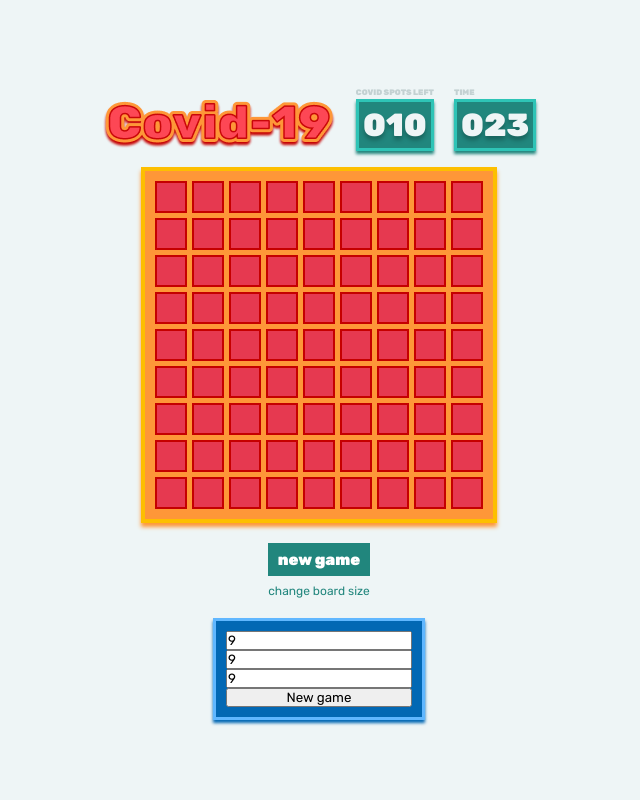
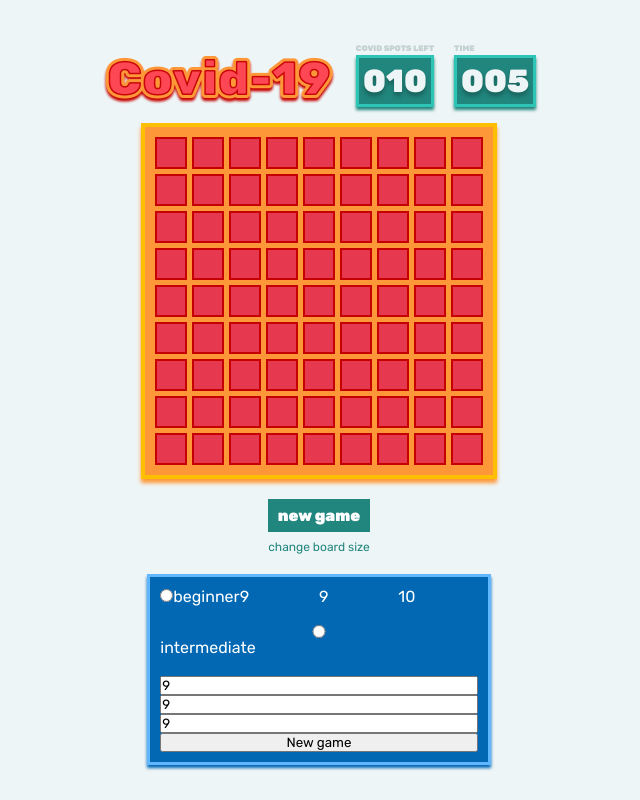
Before and after one commit to za5dwunasta/covidsweeper, a React (Create React App) app: page / in a window 1280 px wide. Shown: the whole page, without its empty margins (321-961 px from the left). Built offline with nearby package versions, Linux system fonts and the light colour scheme.

Commit message:
settings building

```diff
--- a/src/App.tsx
+++ b/src/App.tsx
@@ -1,33 +1,41 @@
-import React, { useState } from 'react';
+import React, { useState, useEffect } from 'react';
 import './App.scss';
 
 import Logo from './assets/logo.png';
 
 import Board from './layouts/Board';
-import { CellsProvider } from './context/cells-context';
 import Button from './components/Button';
 import DisplayData from './components/DisplayData';
 import { useCellsValue } from './context/cells-context';
 import Settings from './components/Settings';
 
 function App() {
-	const { bombs, live } = useCellsValue();
-	const [time, setTime] = useState<number>(0);
+	const { bombsDisplay, live, time, setTime } = useCellsValue();
+
+	useEffect(() => {
+		if (live && time < 999) {
+			const timer = setInterval(() => {
+				setTime(time + 1);
+			}, 1000);
+
+			return () => {
+				clearInterval(timer);
+			};
+		}
+	}, [live, time]);
 
 	return (
-		<CellsProvider>
 		<div className="App">
 			<div className="appname-container">
 				<img src={Logo} alt="React Logo" />
-					<DisplayData desc="COVID SPOTS LEFT" data={bombs} />
-					<DisplayData desc="time" data={23} />
+				<DisplayData desc="COVID SPOTS LEFT" data={bombsDisplay} />
+				<DisplayData desc="time" data={time} />
 			</div>
 			<Board />
 			<Button text="new game" />
 			<span className="board-settings">change board size</span>
 			<Settings />
 		</div>
-		</CellsProvider>
 	);
 }
 
--- a/src/components/Button.tsx
+++ b/src/components/Button.tsx
@@ -7,11 +7,12 @@ type ButtonProps = {
 };
 
 const Button: React.FunctionComponent<ButtonProps> = ({ text }) => {
-	const { setRefresh, setLive } = useCellsValue();
+	const { setRefresh, setLive, setTime } = useCellsValue();
 
 	const handleSubmit = (e: any) => {
 		e.preventDefault();
 		setLive(true);
+		setTime(0);
 		setRefresh(true);
 	};
 	return (
--- a/src/components/DisplayData.tsx
+++ b/src/components/DisplayData.tsx
@@ -1,5 +1,4 @@
-import { constants } from 'fs';
-import React from 'react';
+import React, { useEffect, useState } from 'react';
 import './DisplayData.scss';
 
 type DisplayDataProps = {
--- a/src/components/Settings.scss
+++ b/src/components/Settings.scss
@@ -10,4 +10,10 @@
 		display: flex;
 		flex-direction: column;
 	}
+	&__line {
+		min-width: 300px;
+		display: grid;
+		grid-template-columns: repeat(4, 1fr);
+		justify-content: space-between;
+	}
 }
--- a/src/components/Settings.tsx
+++ b/src/components/Settings.tsx
@@ -3,7 +3,7 @@ import './Settings.scss';
 import { useCellsValue } from '../context/cells-context';
 
 export default function Settings() {
-	const { setRows, setCols, setBombs, setLive, setRefresh } = useCellsValue();
+	const { setRows, setCols, setBombs, setLive, setRefresh, setTime } = useCellsValue();
 
 	const [tempCols, setTempCols] = useState<string>('9');
 	const [tempRows, setTempRows] = useState<string>('9');
@@ -19,12 +19,28 @@ export default function Settings() {
 		setRows(parseInt(tempRows));
 		setCols(parseInt(tempCols));
 		setBombs(parseInt(tempBombs));
+		setTime(0);
 		setRefresh(true);
 	};
 
 	return (
 		<div className="settings">
 			<form className="settings__form" action="">
+				<div className="settings__line">
+					<div className="setting-radio_button">
+						<input type="radio" id="beginner" name="gender" value="female" />
+						<label htmlFor="beginner">beginner</label>
+					</div>
+
+					<span>9</span>
+					<span>9</span>
+					<span>10</span>
+				</div>
+
+				<br></br>
+				<input type="radio" id="intermediate" name="gender" value="female" />
+				<label htmlFor="intermediate">intermediate</label>
+				<br></br>
 				<input
 					type="number"
 					placeholder="9"
--- a/src/context/cells-context.tsx
+++ b/src/context/cells-context.tsx
@@ -6,30 +6,39 @@ interface ICells {
 	rows: number;
 	cols: number;
 	bombs: number;
+	bombsDisplay: number;
+
 	cells: Cell[];
 	live: boolean;
 	refresh: boolean;
+	time: number;
 	setCells: (cells: Cell[]) => void;
 	setLive: (live: boolean) => void;
 	setRows: (rows: number) => void;
 	setCols: (cols: number) => void;
 	setBombs: (cols: number) => void;
 	setRefresh: (refresh: boolean) => void;
+	setTime: (time: number) => void;
+	setBombsDisplay: (bombsDisplay: number) => void;
 }
 
 const ICellsValue: ICells = {
 	rows: 9,
 	cols: 9,
 	bombs: 10,
+	bombsDisplay: 10,
 	cells: [],
 	live: false,
 	refresh: true,
+	time: 0,
 	setCells: () => {},
 	setLive: () => {},
 	setRows: () => {},
 	setCols: () => {},
 	setBombs: () => {},
 	setRefresh: () => {},
+	setTime: () => {},
+	setBombsDisplay: () => {},
 };
 
 export type Props = {
@@ -40,12 +49,15 @@ export const CellsContext = createContext<ICells>(ICellsValue);
 export const CellsProvider = ({ children }: { children: React.ReactNode }) => {
 	const [rows, setRows] = useState(9);
 	const [cols, setCols] = useState(9);
-	const [bombs, setBombs] = useState(10);
+	const [bombs, setBombs] = useState<number>(10);
+	const [bombsDisplay, setBombsDisplay] = useState<number>(10);
+
+	const [time, setTime] = useState<number>(0);
 
 	const [live, setLive] = useState(true);
 	const [refresh, setRefresh] = useState(true);
-	const { cells, setCells } = useCells(rows, cols, bombs, setRefresh, refresh);
-	console.log('context ' + cells);
+	const { cells, setCells } = useCells(rows, cols, bombs, setRefresh, refresh, setBombsDisplay);
+
 	return (
 		<CellsContext.Provider
 			value={{
@@ -55,12 +67,16 @@ export const CellsProvider = ({ children }: { children: React.ReactNode }) => {
 				cells,
 				live,
 				refresh,
+				time,
+				bombsDisplay,
 				setLive,
 				setCells,
 				setRows,
 				setCols,
 				setBombs,
 				setRefresh,
+				setTime,
+				setBombsDisplay,
 			}}
 		>
 			{children}
--- a/src/helpers/openCells.tsx
+++ b/src/helpers/openCells.tsx
@@ -13,7 +13,6 @@ export const openCells = (
 	if (_cells[index].value === ValueType.bomb) {
 		_cells.map((cell) => (cell.status = cell.value === ValueType.bomb ? StatusType.uncover : cell.status));
 		setLive(false);
-		alert('bomb!');
 	}
 	if (_cells[index].value !== ValueType.zero) {
 		_cells[index].status = StatusType.uncover;
--- a/src/hooks/useCells.tsx
+++ b/src/hooks/useCells.tsx
@@ -24,7 +24,14 @@ export type Cell = {
 	value: ValueType;
 };
 
-export function useCells(rows: number, cols: number, bombs: number = 10, setRefresh: Function, refresh: boolean) {
+export function useCells(
+	rows: number,
+	cols: number,
+	bombs: number = 10,
+	setRefresh: Function,
+	refresh: boolean,
+	setBombsDisplay: Function
+) {
 	const cellsNo: number = rows * cols;
 	const root = document.documentElement;
 	root.style.setProperty('--cols', `${cols}`);
@@ -121,8 +128,8 @@ export function useCells(rows: number, cols: number, bombs: number = 10, setRefr
 		}
 
 		setCells(_cells);
+		setBombsDisplay(bombs);
 		setRefresh(false);
-		console.log(cells);
 	}, [cols, rows, bombs, refresh]);
 
 	return { cells, setCells };
--- a/src/index.tsx
+++ b/src/index.tsx
@@ -3,12 +3,15 @@ import ReactDOM from 'react-dom';
 import './index.css';
 import App from './App';
 import reportWebVitals from './reportWebVitals';
+import { CellsProvider } from './context/cells-context';
 
 ReactDOM.render(
-  <React.StrictMode>
-    <App />
-  </React.StrictMode>,
-  document.getElementById('root')
+	<React.StrictMode>
+		<CellsProvider>
+			<App />
+		</CellsProvider>
+	</React.StrictMode>,
+	document.getElementById('root')
 );
 
 // If you want to start measuring performance in your app, pass a function
--- a/src/layouts/Board.tsx
+++ b/src/layouts/Board.tsx
@@ -6,7 +6,7 @@ import { useCellsValue } from '../context/cells-context';
 import { openCells } from '../helpers/openCells';
 
 export default function Board() {
-	const { rows, cols, cells, setCells, live, setLive } = useCellsValue();
+	const { rows, cols, cells, setCells, live, setLive, bombsDisplay, setBombsDisplay } = useCellsValue();
 	// const rows = 15;
 	// const cols = 15;
 	// const bombs = 20;
@@ -25,10 +25,12 @@ export default function Board() {
 		let _cells: Cell[] = [...cells];
 		if (_cells[index].status !== StatusType.flagged && _cells[index].status === StatusType.cover) {
 			_cells[index].status = StatusType.flagged;
+			setBombsDisplay(bombsDisplay - 1);
 		} else if (_cells[index].status === StatusType.uncover) {
 			return;
 		} else {
 			_cells[index].status = StatusType.cover;
+			setBombsDisplay(bombsDisplay + 1);
 		}
 		setCells(_cells);
 	};
```
Also changed, not shown: 1 other file (tests, documents, lock files or other folders). Lines whose indentation alone changed are shown as unchanged.
